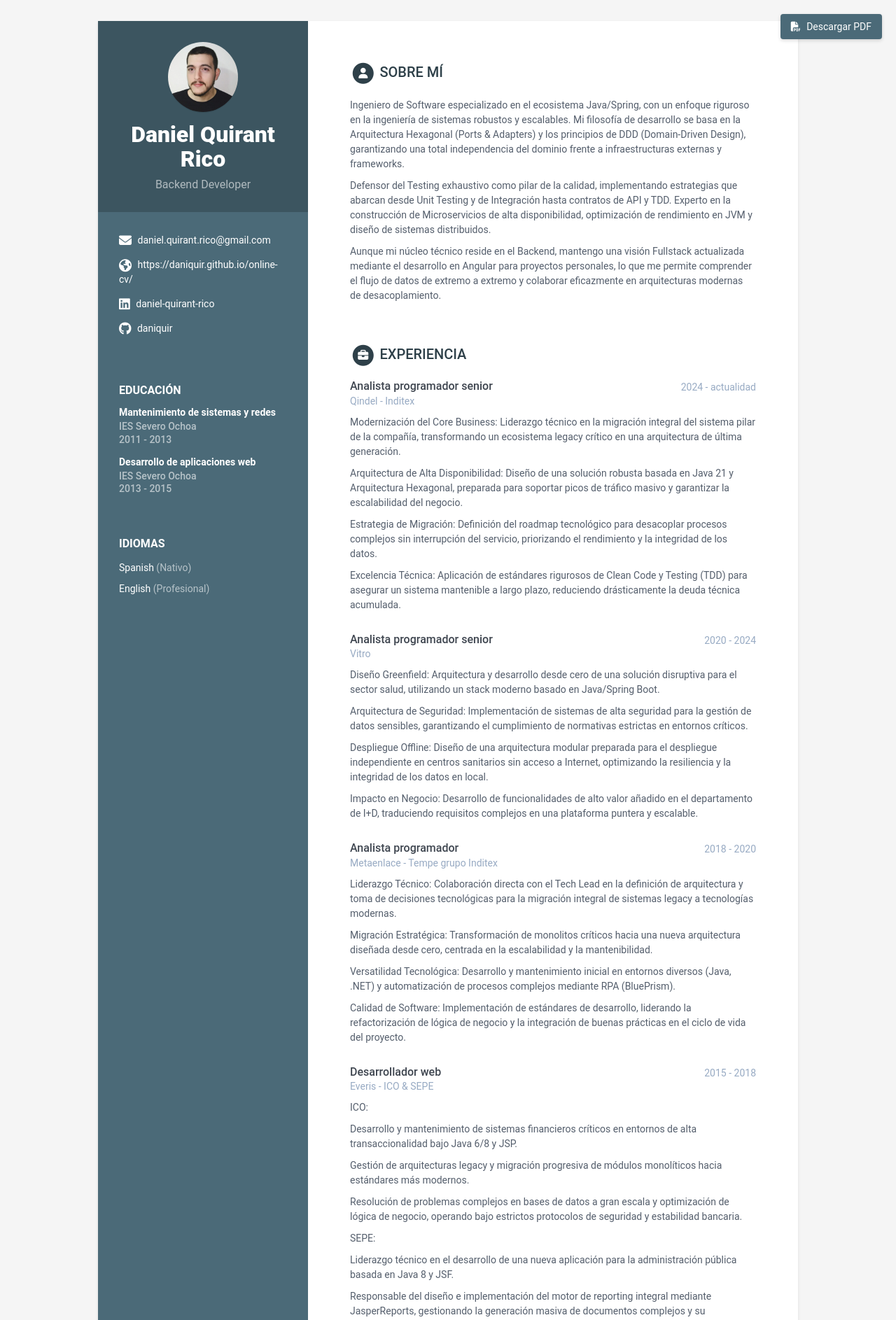
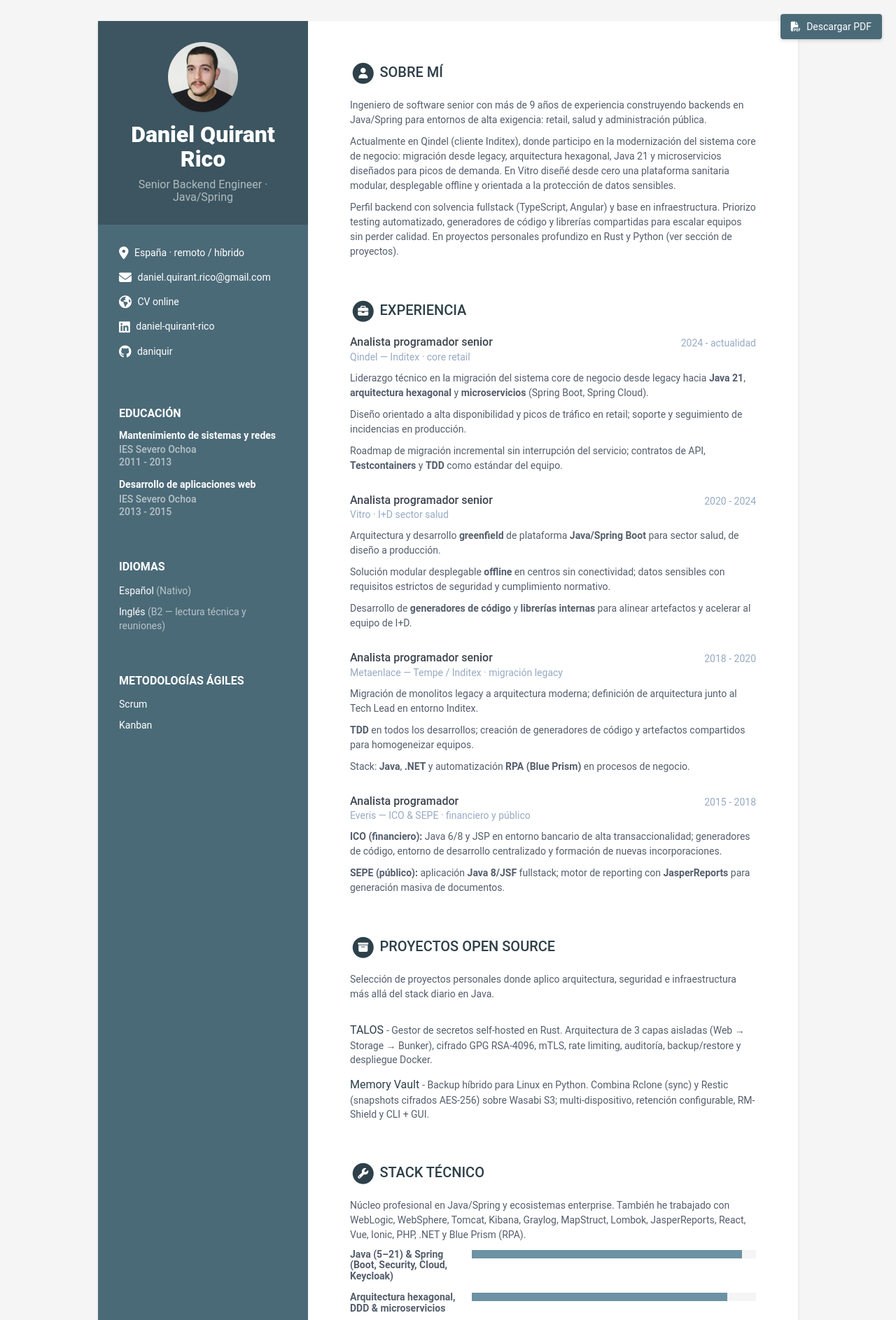
Before and after one commit to daniquir/daniquir, a Jekyll site: the page built from index.html, in a window 1280 px wide. Shown: the top 1886 px of the page at 70% size. Built offline with Jekyll 4.4.1, drawn with Linux system fonts in a browser that asks for light colours; some of the changed text lies outside the part shown.

Commit message:
Refine CV content and improve local preview workflow.
Repurpose the senior backend positioning, projects, and skills while polishing sidebar contact details and adding a Docker serve script for local development.

```diff
--- a/_config.yml
+++ b/_config.yml
@@ -1,14 +1,14 @@
 #Update all the sections by editing the data.yml file inside _data folder.
 
 # Site Settings
-title: Daniel Quirant Rico - CV online
+title: Daniel Quirant Rico — Senior Backend Engineer
 url: 'https://daniquir.github.io'
 
 #change it according to your repository name
 # disabling since we are using a custom domain
 baseurl: '/online-cv'
 
-description: Aquí encontrarás un resumen de mi trayectoria, mis proyectos destacados y las tecnologías con las que trabajo a diario
+description: CV de Daniel Quirant Rico. Senior Backend Engineer especializado en Java/Spring, microservicios y arquitectura hexagonal. Experiencia en Inditex, sector salud y administración pública.
 # Style will be applied only after restarting the build or serve. Just choose one of the options.
 theme_skin: ceramic # blue turquoise green berry orange ceramic teal oceanstale
 chrome_mobile_color: #use hex colors (ex:#1976d2) or leave empty if you don't want a color for chrome mobile searchbar
--- a/_data/data.yml
+++ b/_data/data.yml
@@ -3,54 +3,61 @@
 #
 
 sidebar:
-  position: left # position of the sidebar : left or right
-  about: False # set to False or comment line if you want to remove the "how to use?" in the sidebar
-  education: True # set to False if you want education in main section instead of in sidebar
+  position: left
+  about: False
+  education: True
 
-  # Profile information
   name: Daniel Quirant Rico
-  tagline: Backend Developer
-  avatar: profile.png #place a 100x100 picture inside /assets/images/ folder and provide the name of the file below
+  tagline: Senior Backend Engineer · Java/Spring
+  avatar: profile.png
 
-  # Sidebar links
   email: daniel.quirant.rico@gmail.com
   phone:
-  timezone: # Enter your timezone, e.g., America/Havana, Africa/Casablanca, America/North_Dakota/Center
+  location: España · remoto / híbrido
+  timezone:
   citizenship:
-  website: https://daniquir.github.io/online-cv/ # Include the full website URL, including "http://" or "https://".
+  website: https://daniquir.github.io/online-cv/
+  website_label: CV online
   linkedin: daniel-quirant-rico
   xing:
   github: daniquir
-  telegram: # add your nickname without '@' sign
+  telegram:
   gitlab:
   bitbucket:
-  bluesky:  # Specify your full Bluesky handle
+  bluesky:
   twitter:
-  stack-overflow: # Number/Username, e.g. 123456/alandoe
+  stack-overflow:
   codewars:
-  goodreads: # Number-Username, e.g. 123456-alandoe
-  mastodon: # Please include your full Mastodon link here.
-  hackerrank: # Please provide your HackerRank username.
-  leetcode: # Please provide your LeetCode username.
-  pdf: # Add a PDF link here if you want to include a PDF custom version in your resume.
+  goodreads:
+  mastodon:
+  hackerrank:
+  leetcode:
+  pdf:
 
   languages:
     title: Idiomas
     info:
-    - idiom: Spanish
+    - idiom: Español
       level: Nativo
 
-    - idiom: English
-      level: Profesional
+    - idiom: Inglés
+      level: B2 — lectura técnica y reuniones
+
+  interests:
+    title: Metodologías ágiles
+    info:
+    - item: Scrum
+    - item: Kanban
 
 career-profile:
   title: Sobre mí
   summary: |
-    Ingeniero de Software especializado en el ecosistema Java/Spring, con un enfoque riguroso en la ingeniería de sistemas robustos y escalables. Mi filosofía de desarrollo se basa en la Arquitectura Hexagonal (Ports & Adapters) y los principios de DDD (Domain-Driven Design), garantizando una total independencia del dominio frente a infraestructuras externas y frameworks.
+    Ingeniero de software senior con más de 9 años de experiencia construyendo backends en Java/Spring para entornos de alta exigencia: retail, salud y administración pública.
 
-    Defensor del Testing exhaustivo como pilar de la calidad, implementando estrategias que abarcan desde Unit Testing y de Integración hasta contratos de API y TDD. Experto en la construcción de Microservicios de alta disponibilidad, optimización de rendimiento en JVM y diseño de sistemas distribuidos.
+    Actualmente en Qindel (cliente Inditex), donde participo en la modernización del sistema core de negocio: migración desde legacy, arquitectura hexagonal, Java 21 y microservicios diseñados para picos de demanda. En Vitro diseñé desde cero una plataforma sanitaria modular, desplegable offline y orientada a la protección de datos sensibles.
 
-    Aunque mi núcleo técnico reside en el Backend, mantengo una visión Fullstack actualizada mediante el desarrollo en Angular para proyectos personales, lo que me permite comprender el flujo de datos de extremo a extremo y colaborar eficazmente en arquitecturas modernas de desacoplamiento.
+    Perfil backend con solvencia fullstack (TypeScript, Angular) y base en infraestructura. Priorizo testing automatizado, generadores de código y librerías compartidas para escalar equipos sin perder calidad. En proyectos personales profundizo en Rust y Python (ver sección de proyectos).
+
 education:
   title: Educación
   info:
@@ -58,112 +65,97 @@ education:
     university: IES Severo Ochoa
     time: 2011 - 2013
     details: |
-      Mi trayectoria técnica comenzó desde la base, comprendiendo el hierro y la infraestructura antes de saltar a la arquitectura de software. Estudiar el ciclo de Sistemas y Redes me aportó una visión crítica que muchos desarrolladores puros pasan por alto.
-      Como complemento a mi formación técnica en sistemas, participé activamente en un proyecto de robótica aplicada centrado en el diseño y construcción de un robot siguelíneas autónomo desarrollado en C.
+      Base en infraestructura, redes y sistemas operativos. Proyecto de robótica: robot siguelíneas autónomo en C.
   - degree: Desarrollo de aplicaciones web
     university: IES Severo Ochoa
     time: 2013 - 2015
     details: |
-      Esta etapa supuso la transición de la infraestructura al diseño de software de alto nivel, permitiéndome profundizar en la ingeniería necesaria para construir aplicaciones empresariales modernas. Durante el ciclo, me centré en dominar el ciclo de vida completo del desarrollo.
+      Formación en desarrollo de aplicaciones empresariales: ciclo completo de software, bases de datos y entornos web.
 
 experiences:
   title: Experiencia
   info:
   - role: Analista programador senior
     time: 2024 - actualidad
-    company: Qindel - Inditex
+    company: Qindel — Inditex · core retail
     details: |
-      Modernización del Core Business: Liderazgo técnico en la migración integral del sistema pilar de la compañía, transformando un ecosistema legacy crítico en una arquitectura de última generación.
+      Liderazgo técnico en la migración del sistema core de negocio desde legacy hacia **Java 21**, **arquitectura hexagonal** y **microservicios** (Spring Boot, Spring Cloud).
 
-      Arquitectura de Alta Disponibilidad: Diseño de una solución robusta basada en Java 21 y Arquitectura Hexagonal, preparada para soportar picos de tráfico masivo y garantizar la escalabilidad del negocio.
+      Diseño orientado a alta disponibilidad y picos de tráfico en retail; soporte y seguimiento de incidencias en producción.
 
-      Estrategia de Migración: Definición del roadmap tecnológico para desacoplar procesos complejos sin interrupción del servicio, priorizando el rendimiento y la integridad de los datos.
-
-      Excelencia Técnica: Aplicación de estándares rigurosos de Clean Code y Testing (TDD) para asegurar un sistema mantenible a largo plazo, reduciendo drásticamente la deuda técnica acumulada.
+      Roadmap de migración incremental sin interrupción del servicio; contratos de API, **Testcontainers** y **TDD** como estándar del equipo.
   - role: Analista programador senior
     time: 2020 - 2024
-    company: Vitro
+    company: Vitro · I+D sector salud
     details: |
-      Diseño Greenfield: Arquitectura y desarrollo desde cero de una solución disruptiva para el sector salud, utilizando un stack moderno basado en Java/Spring Boot.
+      Arquitectura y desarrollo **greenfield** de plataforma **Java/Spring Boot** para sector salud, de diseño a producción.
 
-      Arquitectura de Seguridad: Implementación de sistemas de alta seguridad para la gestión de datos sensibles, garantizando el cumplimiento de normativas estrictas en entornos críticos.
+      Solución modular desplegable **offline** en centros sin conectividad; datos sensibles con requisitos estrictos de seguridad y cumplimiento normativo.
 
-      Despliegue Offline: Diseño de una arquitectura modular preparada para el despliegue independiente en centros sanitarios sin acceso a Internet, optimizando la resiliencia y la integridad de los datos en local.
+      Desarrollo de **generadores de código** y **librerías internas** para alinear artefactos y acelerar al equipo de I+D.
+  - role: Analista programador senior
+    time: 2018 - 2020
+    company: Metaenlace — Tempe / Inditex · migración legacy
+    details: |
+      Migración de monolitos legacy a arquitectura moderna; definición de arquitectura junto al Tech Lead en entorno Inditex.
 
-      Impacto en Negocio: Desarrollo de funcionalidades de alto valor añadido en el departamento de I+D, traduciendo requisitos complejos en una plataforma puntera y escalable.
+      **TDD** en todos los desarrollos; creación de generadores de código y artefactos compartidos para homogeneizar equipos.
+
+      Stack: **Java**, **.NET** y automatización **RPA (Blue Prism)** en procesos de negocio.
   - role: Analista programador
-    time: 2018 - 2020
-    company: Metaenlace - Tempe grupo Inditex
+    time: 2015 - 2018
+    company: Everis — ICO & SEPE · financiero y público
     details: |
-      Liderazgo Técnico: Colaboración directa con el Tech Lead en la definición de arquitectura y toma de decisiones tecnológicas para la migración integral de sistemas legacy a tecnologías modernas.
+      **ICO (financiero):** Java 6/8 y JSP en entorno bancario de alta transaccionalidad; generadores de código, entorno de desarrollo centralizado y formación de nuevas incorporaciones.
 
-      Migración Estratégica: Transformación de monolitos críticos hacia una nueva arquitectura diseñada desde cero, centrada en la escalabilidad y la mantenibilidad.
+      **SEPE (público):** aplicación **Java 8/JSF** fullstack; motor de reporting con **JasperReports** para generación masiva de documentos.
 
-      Versatilidad Tecnológica: Desarrollo y mantenimiento inicial en entornos diversos (Java, .NET) y automatización de procesos complejos mediante RPA (BluePrism).
-
-      Calidad de Software: Implementación de estándares de desarrollo, liderando la refactorización de lógica de negocio y la integración de buenas prácticas en el ciclo de vida del proyecto.
-  - role: Desarrollador web
-    time: 2015 - 2018
-    company: Everis - ICO & SEPE
-    details: |
-      ICO:
-
-      Desarrollo y mantenimiento de sistemas financieros críticos en entornos de alta transaccionalidad bajo Java 6/8 y JSP.
-
-      Gestión de arquitecturas legacy y migración progresiva de módulos monolíticos hacia estándares más modernos.
-
-      Resolución de problemas complejos en bases de datos a gran escala y optimización de lógica de negocio, operando bajo estrictos protocolos de seguridad y estabilidad bancaria.
-
-      SEPE:
-
-      Liderazgo técnico en el desarrollo de una nueva aplicación para la administración pública basada en Java 8 y JSF.
-
-      Responsable del diseño e implementación del motor de reporting integral mediante JasperReports, gestionando la generación masiva de documentos complejos y su integración con el backend.
-
-      Enfoque en la creación de una arquitectura escalable desde cero y en la automatización de procesos administrativos digitales.
+projects:
+  title: Proyectos open source
+  intro: Selección de proyectos personales donde aplico arquitectura, seguridad e infraestructura más allá del stack diario en Java.
+  assignments:
+  - title: TALOS
+    link: https://github.com/daniquir/talos
+    tagline: Gestor de secretos self-hosted en Rust. Arquitectura de 3 capas aisladas (Web → Storage → Bunker), cifrado GPG RSA-4096, mTLS, rate limiting, auditoría, backup/restore y despliegue Docker.
+  - title: Memory Vault
+    link: https://github.com/daniquir/memory-vault
+    tagline: Backup híbrido para Linux en Python. Combina Rclone (sync) y Restic (snapshots cifrados AES-256) sobre Wasabi S3; multi-dispositivo, retención configurable, RM-Shield y CLI + GUI.
 
 skills:
-  title: Stack Técnico
+  title: Stack técnico
+  intro: |
+    Núcleo profesional en Java/Spring y ecosistemas enterprise. También he trabajado con WebLogic, WebSphere, Tomcat, Kibana, Graylog, MapStruct, Lombok, JasperReports, React, Vue, Ionic, PHP, .NET y Blue Prism (RPA).
 
   toolset:
-  - name: Java
-    level: 100%
+  - name: Java (5–21) & Spring (Boot, Security, Cloud, Keycloak)
+    level: 95%
 
-  - name: Spring & Spring boot
-    level: 100%
+  - name: Arquitectura hexagonal, DDD & microservicios
+    level: 90%
 
-  - name: Docker
-    level: 100%
+  - name: Testing (JUnit 5, Mockito, Testcontainers, TDD)
+    level: 90%
 
-  - name: Kubernetes
+  - name: SQL (PostgreSQL, Oracle, DB2, MySQL)
+    level: 90%
+
+  - name: TypeScript & Angular
     level: 80%
 
-  - name: MongoDB
+  - name: Docker, Kubernetes & OpenShift
+    level: 85%
+
+  - name: Hibernate, Liquibase & Flyway
+    level: 85%
+
+  - name: Kafka, RabbitMQ & JMS
+    level: 80%
+
+  - name: Git, Jenkins & SonarQube
+    level: 85%
+
+  - name: MongoDB & Elasticsearch
     level: 75%
 
-  - name: SQL (MySQL, PostgreSQL, OracleDB, DB2, MariaDB)
-    level: 90%
-
-  - name: Hibernate
-    level: 90%
-
-  - name: Liquibase
-    level: 90%
-
-  - name: Elasticsearch
-    level: 80%
-
-  - name: Kafka
+  - name: Python & Rust
     level: 70%
-
-  - name: ActiveMQ
-    level: 80%
-
-  - name: Testing (Junit5, Mockito, testcontainer)
-    level: 90%
-
-  - name: Maven
-    level: 90%
-
-  - name: Angular
-    level: 70%
--- a/_includes/contact.html
+++ b/_includes/contact.html
@@ -1,5 +1,11 @@
 <div class="contact-container container-block">
   <ul class="list-unstyled contact-list">
+
+    {% if sidebar.location %}
+    <li class="location"><i class="fas fa-map-marker-alt"></i>
+      <span>{{ sidebar.location }}</span>
+    </li>
+    {% endif %}
 
     {% if sidebar.email %}
     <li class="email"><i class="fas fa-envelope"></i>
@@ -33,7 +39,7 @@
 
     {% if sidebar.website %}
     <li class="website"><i class="fas fa-globe-americas"></i>
-      <a href="{{ sidebar.website }}" target="_blank">{{ sidebar.website }}</a>
+      <a href="{{ sidebar.website }}" target="_blank">{{ sidebar.website_label | default: sidebar.website }}</a>
     </li>
     {% endif %}
 
--- a/_includes/skills.html
+++ b/_includes/skills.html
@@ -7,6 +7,12 @@
     </span>
     {{ skills.title }}
   </h2>
+
+  {% if skills.intro %}
+  <div class="intro">
+    <p>{{ skills.intro }}</p>
+  </div>
+  {% endif %}
 
   <div class="skillset">
     {% for skill in skills.toolset %}
--- a/_sass/_base.scss
+++ b/_sass/_base.scss
@@ -93,6 +93,9 @@ p {
     }
     li {
       margin-bottom: 15px;
+      span {
+        color: #fff;
+      }
       &:last-child {
         margin-bottom: 0;
       }
```
Also changed, not shown: README.md, 1 other file.
